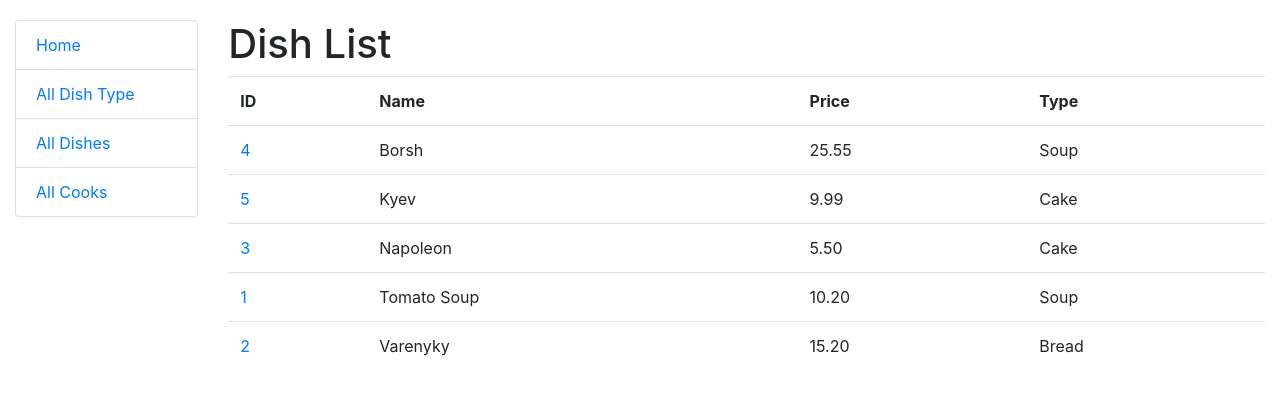
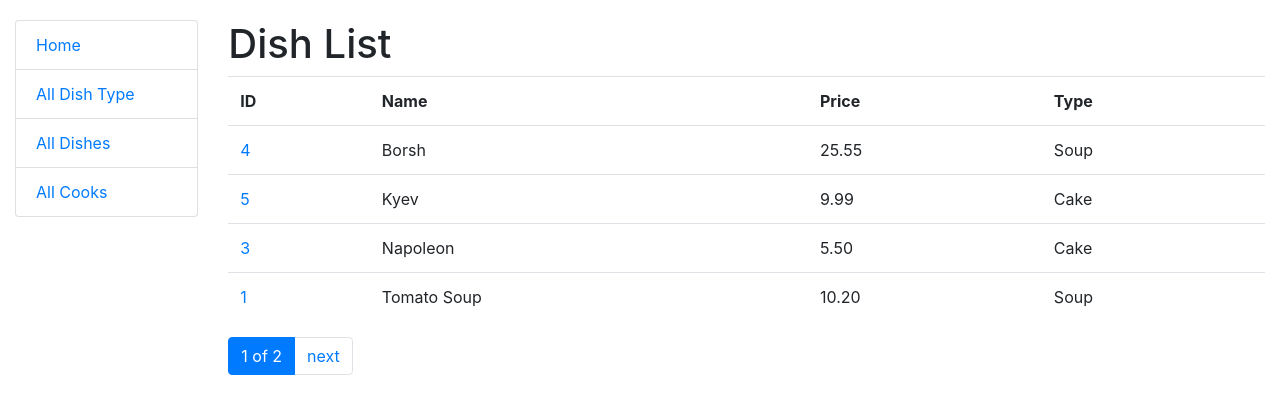
Before and after one commit to DevEvgeny/kitchen-service, a Django app: page /dishes/ in a window 1280 px wide. Shown: the top 414 px of the page. Run offline with Django 5.2, Linux system fonts and the light colour scheme; data comes from the database, SQL or seed files in the repository; both versions use the stored data as it was after the commit.

Commit message:
add templatetags/query_transform, add pagination

```diff
--- /dev/null
+++ b/kitchen/templatetags/query_transform.py
@@ -0,0 +1,14 @@
+from django import template
+
+register = template.Library()
+
+
+@register.simple_tag
+def query_transform(request, **kwargs):
+    updated = request.GET.copy()
+    for key, value in kwargs.items():
+        if value is not None:
+            updated[key] = value
+        else:
+            updated.pop(key, 0)
+    return updated.urlencode()
--- a/kitchen/views.py
+++ b/kitchen/views.py
@@ -25,12 +25,13 @@ class DishTypeListView(generic.ListView):
     model = DishType
     template_name = "kitchen/dish_type_list.html"
     context_object_name = "dish_type_list"
+    paginate_by = 4
 
 
 class DishListView(generic.ListView):
     model = Dish
     queryset = Dish.objects.select_related("dish_type")
-
+    paginate_by = 4
 
 class DishDetailView(generic.DetailView):
     model = Dish
--- a/templates/base.html
+++ b/templates/base.html
@@ -25,6 +25,9 @@
 
       {% block content %}{% endblock %}
 
+      {% block pagination %}
+        {% include "includes/pagination.html" %}
+      {% endblock %}
     </div>
   </div>
 </div>
--- /dev/null
+++ b/templates/includes/pagination.html
@@ -0,0 +1,18 @@
+{% load query_transform %}
+{% if is_paginated %}
+  <ul class="pagination">
+    {% if page_obj.has_previous %}
+      <li class="page-item">
+        <a href="?{% query_transform request page=page_obj.previous_page_number %}" class="page-link">prev</a>
+      </li>
+    {% endif %}
+    <li class="page-item active">
+      <span class="page-link">{{ page_obj.number }} of {{ paginator.num_pages }}</span>
+    </li>
+    {% if page_obj.has_next %}
+      <li class="page-item">
+        <a href="?{% query_transform request page=page_obj.next_page_number %}" class="page-link">next</a>
+      </li>
+    {% endif %}
+  </ul>
+{% endif %}
```
Also changed, not shown: db.sqlite3.
